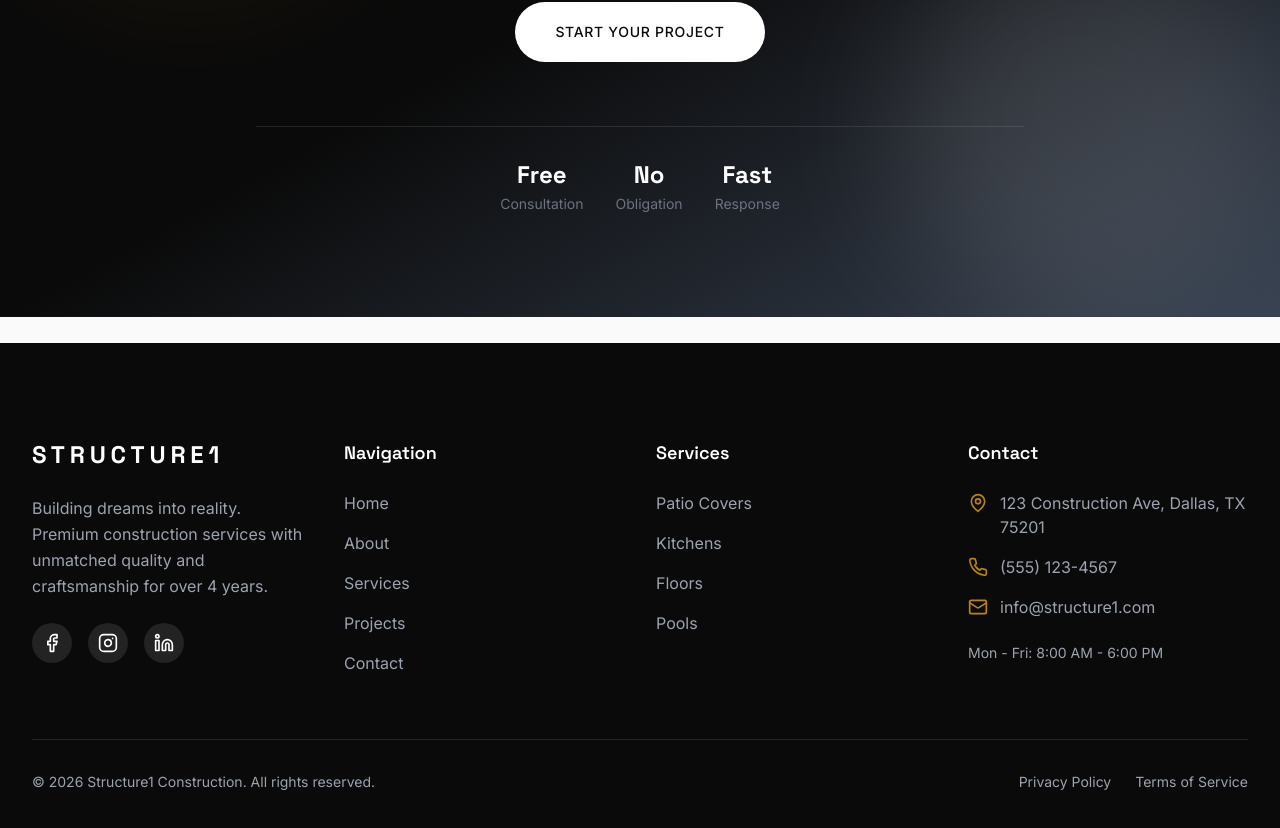
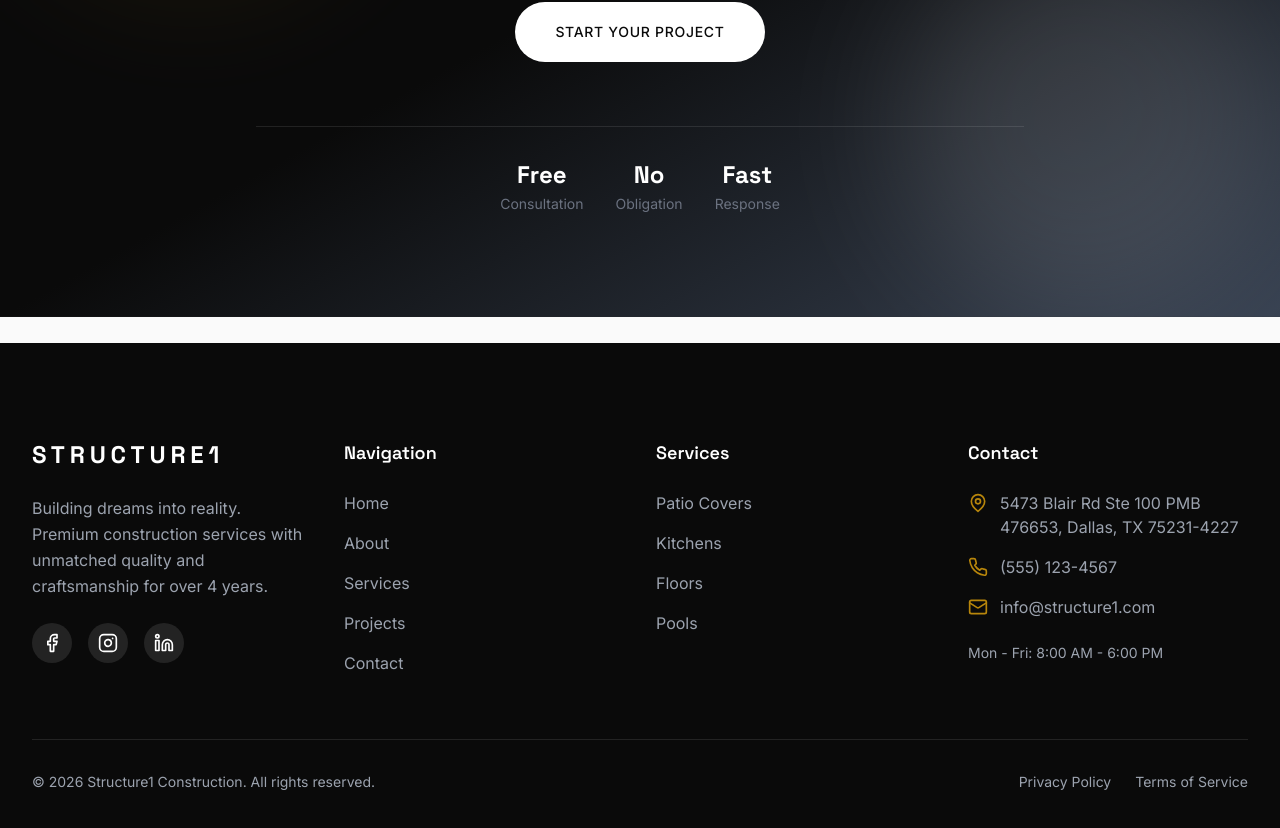
Before and after one commit to Atifhusain30/structure1website-, a Next.js app: page /about in a window 1280 px wide. Shown: the part 3207-4035 px from the top of the page. Built offline with nearby package versions, Linux system fonts and the light colour scheme.

Commit message:
Update company address to official location

```diff
--- a/src/components/seo/StructuredData.tsx
+++ b/src/components/seo/StructuredData.tsx
@@ -11,10 +11,10 @@ export default function StructuredData() {
     "email": companyInfo.email,
     "address": {
       "@type": "PostalAddress",
-      "streetAddress": "123 Construction Ave",
+      "streetAddress": "5473 Blair Rd Ste 100 PMB 476653",
       "addressLocality": "Dallas",
       "addressRegion": "TX",
-      "postalCode": "75201",
+      "postalCode": "75231-4227",
       "addressCountry": "US"
     },
     "geo": {
--- a/src/lib/data.ts
+++ b/src/lib/data.ts
@@ -191,7 +191,7 @@ export const companyInfo = {
   tagline: 'Where Quality Meets Craftsmanship',
   phone: '(555) 123-4567',
   email: 'info@structure1.com',
-  address: '123 Construction Ave, Dallas, TX 75201',
+  address: '5473 Blair Rd Ste 100 PMB 476653, Dallas, TX 75231-4227',
   hours: 'Mon - Fri: 8:00 AM - 6:00 PM',
   social: {
     facebook: 'https://www.facebook.com/profile.php?id=61585877196113',
```
Also changed, not shown: src/app/privacy/page.tsx (line endings or trailing spaces), src/app/terms/page.tsx (line endings or trailing spaces).
